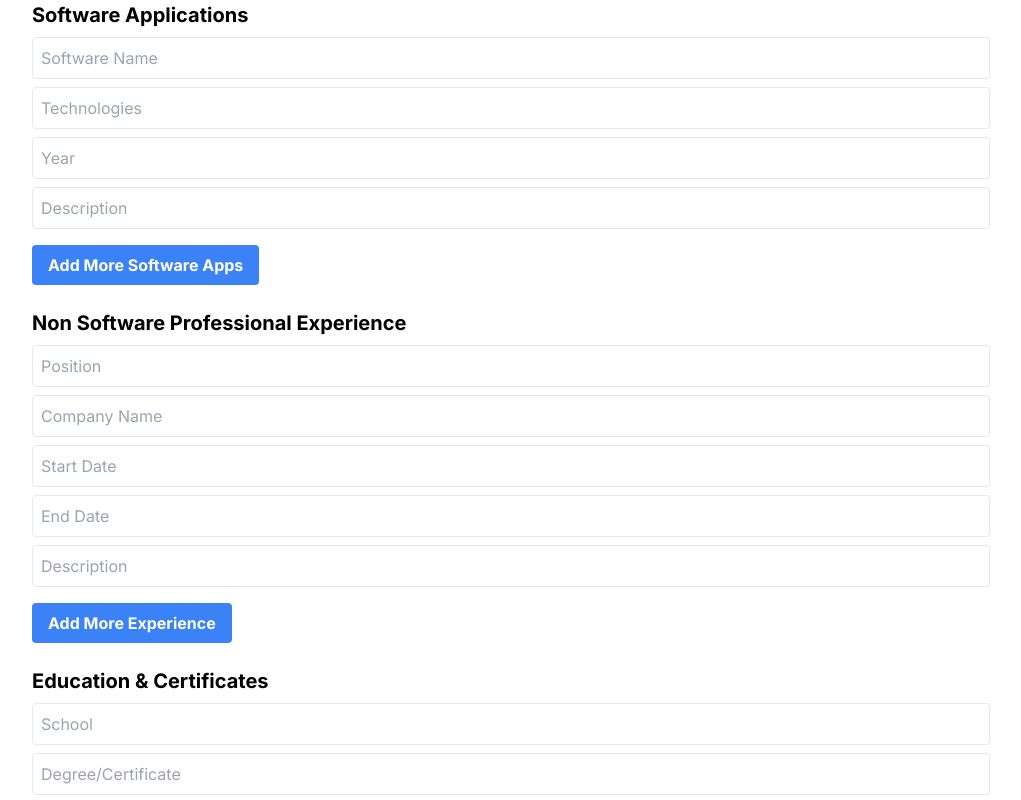
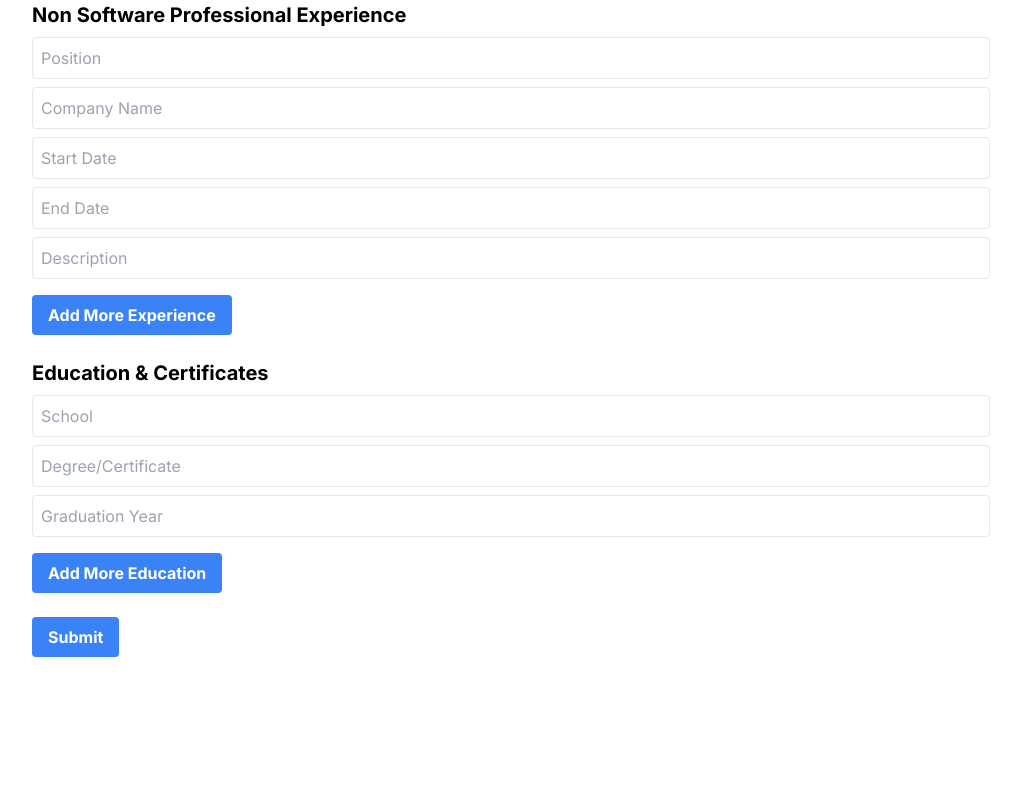
Before and after one commit to Agoews/resume_builder, a Next.js app: page / in a window 1280 px wide. Shown: the part 900-1700 px from the top of the page, without its empty margins (129-1150 px from the left). After the commit the page ends 1573 px from the top, so only its background shows below. Built offline with nearby package versions, Linux system fonts and the light colour scheme.

Commit message:
completed refactoring the user input into components

```diff
--- /dev/null
+++ b/src/app/components/resumeForm/components/education.tsx
@@ -0,0 +1,58 @@
+import React from "react";
+import { EducationKey, EducationType } from "./types";
+
+type EducationProps = {
+  education: EducationType[];
+  handleEducationChange: (
+    index: number,
+    key: EducationKey,
+    value: string
+  ) => void;
+  addEducation: () => void;
+};
+
+const Education: React.FC<EducationProps> = ({
+  education,
+  handleEducationChange,
+  addEducation,
+}) => {
+  return (
+    <div className="mb-6">
+      <h3 className="text-xl font-bold mb-2">Education & Certificates</h3>
+      {/* Education & Certificates */}
+      {education.map((edu, index) => (
+        <div key={index} className="mb-2">
+          {[
+            ["school", "School"],
+            ["degree", "Degree/Certificate"],
+            ["year", "Graduation Year"],
+          ].map(([key, placeholder]) => (
+            <input
+              key={key}
+              type="text"
+              value={edu[key as EducationKey]}
+              onChange={(e) =>
+                handleEducationChange(
+                  index,
+                  key as EducationKey,
+                  e.target.value
+                )
+              }
+              placeholder={placeholder}
+              className="mb-2 p-2 w-full border rounded"
+            />
+          ))}
+        </div>
+      ))}
+      <button
+        type="button"
+        onClick={addEducation}
+        className="bg-blue-500 hover:bg-blue-700 text-white font-bold py-2 px-4 rounded"
+      >
+        Add More Education
+      </button>
+    </div>
+  );
+};
+
+export default Education;
--- /dev/null
+++ b/src/app/components/resumeForm/components/professionalExperience.tsx
@@ -0,0 +1,57 @@
+import React from "react";
+import { ProfessionalExperienceType, ProfessionalExperienceKey } from "./types";
+
+type ProfessionalProps = {
+  professionalExperience: ProfessionalExperienceType[];
+  handleProfessionalExperience: (
+    index: number,
+    key: ProfessionalExperienceKey,
+    value: string
+  ) => void;
+  addProfessionalExperience: () => void;
+};
+
+const ProfessionalExperience: React.FC<ProfessionalProps> = ({
+  professionalExperience,
+  handleProfessionalExperience,
+  addProfessionalExperience,
+}) => {
+  return <div className="mb-6">
+    <h3 className="text-xl font-bold mb-2">
+      Non Software Professional Experience
+    </h3>
+    {/* Non Software Professional Experience */}
+    {professionalExperience.map((experience, index) => (
+      <div key={index} className="mb-2">
+        {[
+          ["position", "Position"],
+          ["company", "Company Name"],
+          ["startDate", "Start Date"],
+          ["endDate", "End Date"],
+          ["description", "Description"],
+        ].map(([key, placeholder]) => (
+          <input
+            key={key}
+            type={key === "startDate" || key === "endDate" ? "number" : "text"}
+            value={experience[key as ProfessionalExperienceKey]}
+            onChange={(e) => handleProfessionalExperience(
+              index,
+              key as ProfessionalExperienceKey,
+              e.target.value
+            )}
+            placeholder={placeholder}
+            className="mb-2 p-2 w-full border rounded" />
+        ))}
+      </div>
+    ))}
+    <button
+      type="button"
+      onClick={addProfessionalExperience}
+      className="bg-blue-500 hover:bg-blue-700 text-white font-bold py-2 px-4 rounded"
+    >
+      Add More Experience
+    </button>
+  </div>;
+};
+
+export default ProfessionalExperience;
--- a/src/app/components/resumeForm/resumeForm.tsx
+++ b/src/app/components/resumeForm/resumeForm.tsx
@@ -3,6 +3,8 @@ import React, { useState } from "react";
 import NameAndContact from "./components/nameAndContact";
 import TechnicalSkills from "./components/technicalSkills";
 import SoftwareApps from "./components/softwareApps";
+import Education from "./components/education";
+import ProfessionalExperience from "./components/professionalExperience";
 
 export default function ResumeForm() {
   const [user, setUser] = useState({
@@ -157,119 +159,17 @@ export default function ResumeForm() {
         handleSoftwareAppChange={handleSoftwareAppChange}
         addSoftwareApp={addSoftwareApp}
       />
-      <div className="mb-6">
-        {/* Software Applications */}
-        <h3 className="text-xl font-bold mb-2">Software Applications</h3>
-        {softwareApps.map((softwareApp, index) => (
-          <div key={index} className="mb-2">
-            {[
-              ["name", "Software Name"],
-              ["technologies", "Technologies"],
-              ["year", "Year"],
-              ["description", "Description"],
-            ].map(([key, placeholder]) => (
-              <input
-                key={key}
-                type={key === "year" ? "number" : "text"}
-                value={softwareApp[key as SoftwareAppKey]}
-                onChange={(e) =>
-                  handleSoftwareAppChange(
-                    index,
-                    key as SoftwareAppKey,
-                    e.target.value
-                  )
-                }
-                placeholder={placeholder}
-                className="mb-2 p-2 w-full border rounded"
-              />
-            ))}
-          </div>
-        ))}
-        <button
-          type="button"
-          onClick={addSoftwareApp}
-          className="bg-blue-500 hover:bg-blue-700 text-white font-bold py-2 px-4 rounded"
-        >
-          Add More Software Apps
-        </button>
-      </div>
+      <ProfessionalExperience
+        professionalExperience={professionalExperience}
+        handleProfessionalExperience={handleProfessionalExperience}
+        addProfessionalExperience={addProfessionalExperience}
+      />
 
-      <div className="mb-6">
-        <h3 className="text-xl font-bold mb-2">
-          Non Software Professional Experience
-        </h3>
-        {/* Non Software Professional Experience */}
-        {professionalExperience.map((experience, index) => (
-          <div key={index} className="mb-2">
-            {[
-              ["position", "Position"],
-              ["company", "Company Name"],
-              ["startDate", "Start Date"],
-              ["endDate", "End Date"],
-              ["description", "Description"],
-            ].map(([key, placeholder]) => (
-              <input
-                key={key}
-                type={
-                  key === "startDate" || key === "endDate" ? "number" : "text"
-                }
-                value={experience[key as ProfessionalExperienceKey]}
-                onChange={(e) =>
-                  handleProfessionalExperience(
-                    index,
-                    key as ProfessionalExperienceKey,
-                    e.target.value
-                  )
-                }
-                placeholder={placeholder}
-                className="mb-2 p-2 w-full border rounded"
-              />
-            ))}
-          </div>
-        ))}
-        <button
-          type="button"
-          onClick={addProfessionalExperience}
-          className="bg-blue-500 hover:bg-blue-700 text-white font-bold py-2 px-4 rounded"
-        >
-          Add More Experience
-        </button>
-      </div>
-      <div className="mb-6">
-        <h3 className="text-xl font-bold mb-2">Education & Certificates</h3>
-        {/* Education & Certificates */}
-        {education.map((edu, index) => (
-          <div key={index} className="mb-2">
-            {[
-              ["school", "School"],
-              ["degree", "Degree/Certificate"],
-              ["year", "Graduation Year"],
-            ].map(([key, placeholder]) => (
-              <input
-                key={key}
-                type="text"
-                value={edu[key as EducationKey]}
-                onChange={(e) =>
-                  handleEducationChange(
-                    index,
-                    key as EducationKey,
-                    e.target.value
-                  )
-                }
-                placeholder={placeholder}
-                className="mb-2 p-2 w-full border rounded"
-              />
-            ))}
-          </div>
-        ))}
-        <button
-          type="button"
-          onClick={addEducation}
-          className="bg-blue-500 hover:bg-blue-700 text-white font-bold py-2 px-4 rounded"
-        >
-          Add More Education
-        </button>
-      </div>
+      <Education
+        education={education}
+        handleEducationChange={handleEducationChange}
+        addEducation={addEducation}
+      />
       <button
         type="submit"
         className="bg-blue-500 hover:bg-blue-700 text-white font-bold py-2 px-4 rounded"
```
